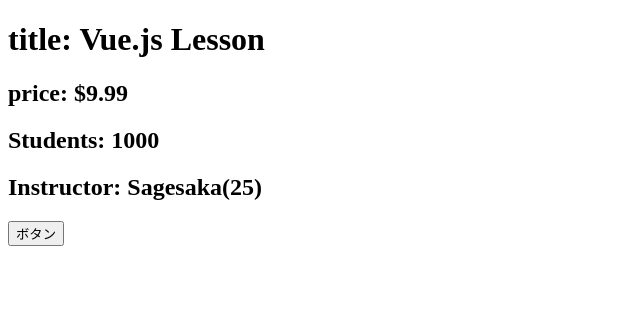
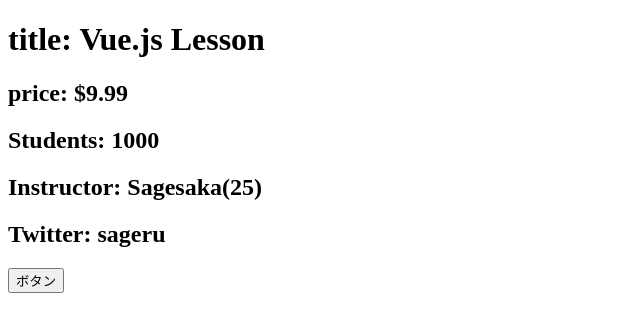
Before and after one commit to sagesaka/Vuejs_lesson, a Vue app: page / in a window 1280 px wide. Shown: the top 332 px of the page, without its empty margins (0-640 px from the left). Built offline with nearby package versions, Linux system fonts and the light colour scheme.

Commit message:
リアクティブなオブジェクトの中にオブジェクト

```diff
--- a/src/components/Lesson.vue
+++ b/src/components/Lesson.vue
@@ -18,6 +18,13 @@
   name: 'Sagesaka',
   age: 25
 })
+
+const instructor_info = reactive({
+  name: 'Sagesaka',
+  sns: {
+    twitter: 'sageru'
+  }
+})
 console.log(instructor.age)
 console.log(info.value.students)
 </script>
@@ -27,6 +34,7 @@
   <h2>price: ${{ price }}</h2>
   <h2>Students: {{ info.students }}</h2>
   <h2>Instructor: {{ instructor.name }}({{ instructor.age }})</h2>
+  <h2>Twitter: {{ instructor_info.sns.twitter }}</h2>
   <button @click="increment">ボタン</button>
 </template>
 
```
